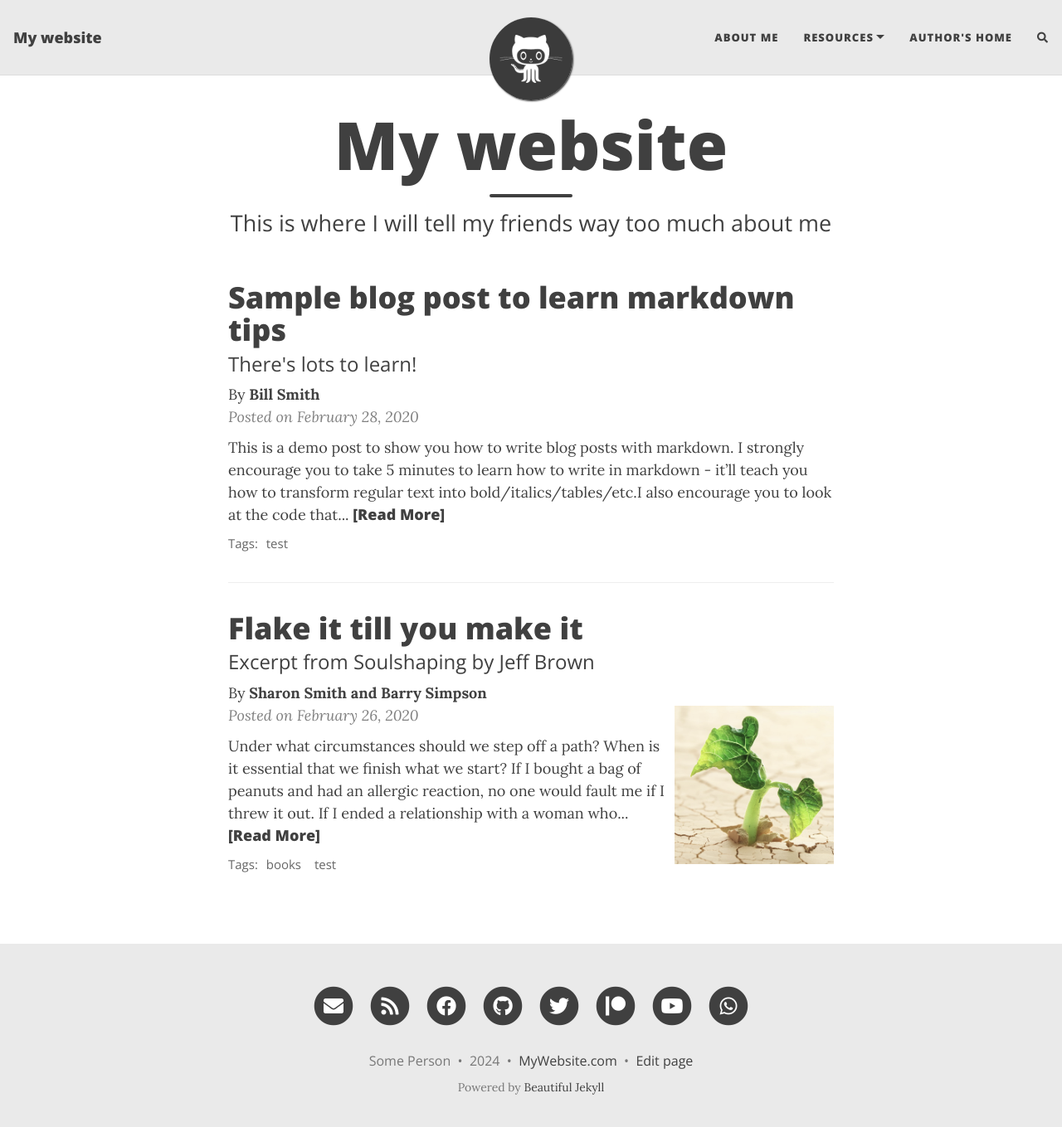
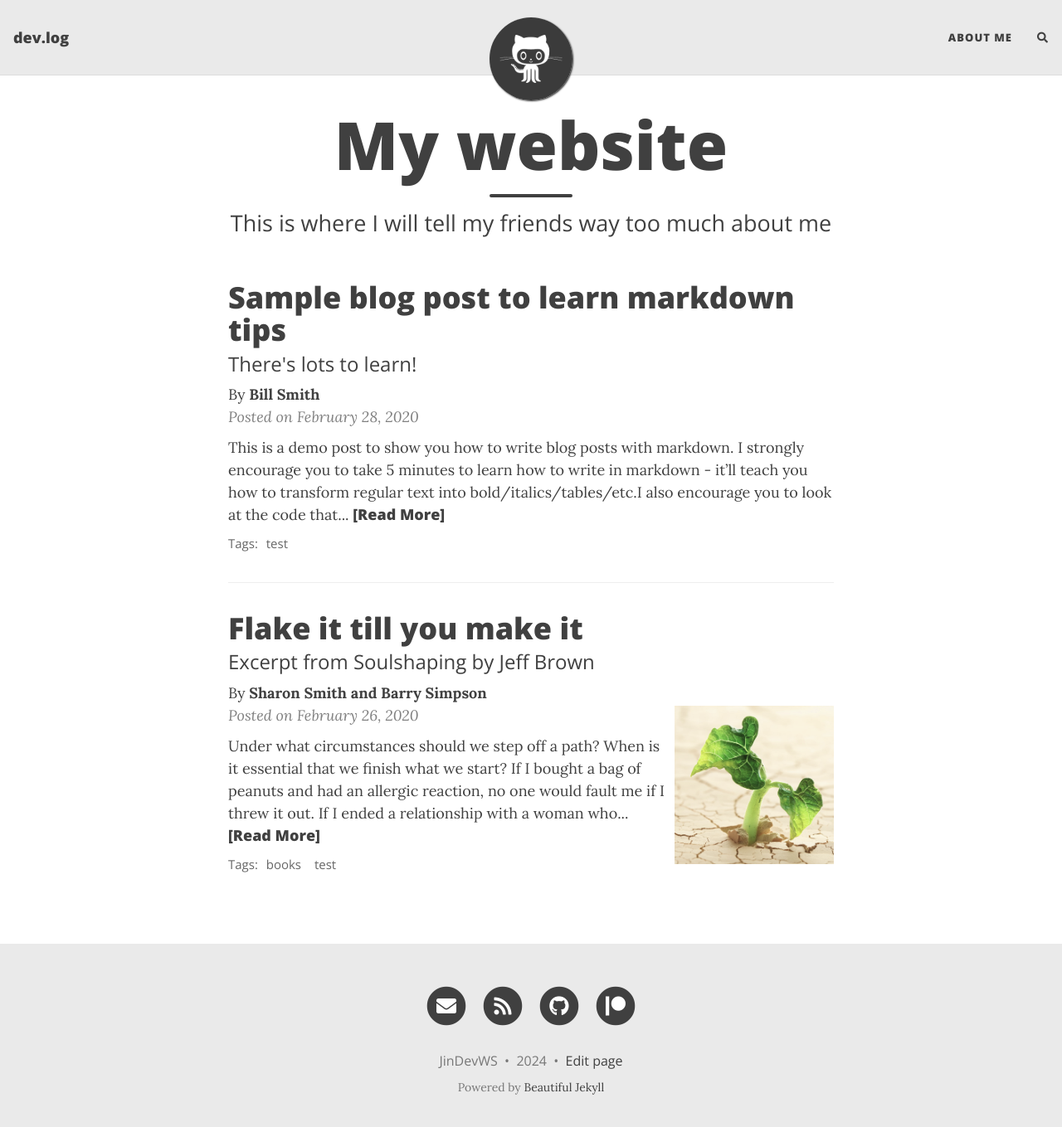
Before and after one commit to JinDevWS/JinDevWS.github.io, a Jekyll site: the page built from index.html, in a window 1280 px wide and 1372 px high. Shown: the top 1359 px of the window at 83% size. Built offline with Jekyll 4.4.1, drawn with Linux system fonts in a browser that asks for light colours; nearby versions of some CDN libraries; the list of posts is cut into pages by our own code; comment, search, counter and statistics services are not loaded; part of the change alters nothing that is shown.

Commit message:
Update _config.yml

```diff
--- a/_config.yml
+++ b/_config.yml
@@ -10,10 +10,10 @@
 ############################
 
 # Name of website
-title: My website
+title: dev.log
 
 # Your name to show in the footer
-author: Some Person
+author: JinDevWS
 
 ###############################################
 # --- List of links in the navigation bar --- #
@@ -21,10 +21,10 @@ author: Some Person
 
 navbar-links:
   About Me: "aboutme"
-  Resources:
-    - Beautiful Jekyll: "https://beautifuljekyll.com"
-    - Learn markdown: "https://www.markdowntutorial.com/"
-  Author's home: "https://deanattali.com"
+  # Resources:
+  #   - Beautiful Jekyll: "https://beautifuljekyll.com"
+  #   - Learn markdown: "https://www.markdowntutorial.com/"
+  # Author's home: "https://deanattali.com"
 
 ################
 # --- Logo --- #
@@ -52,12 +52,12 @@ round-avatar: true
 social-network-links:
   email: "someone@example.com"
   rss: true  # remove this line if you don't want to show an RSS link at the bottom
-  facebook: deanattali
-  github: daattali
-  twitter: daattali
+  # facebook: deanattali
+  github: JinDevWS
+  # twitter: daattali
   patreon: DeanAttali
-  youtube: "@daattali"
-  whatsapp: 15551212
+  # youtube: "@daattali"
+  # whatsapp: 15551212
 #  medium: yourname
 #  reddit: yourname
 #  linkedin: daattali
@@ -93,14 +93,14 @@ rss-description: This website is a virtual proof that I'm awesome
 
 # Select which social network share links to show in posts
 share-links-active:
-  twitter: true
-  facebook: true
-  linkedin: true
+  twitter: false
+  facebook: false
+  linkedin: false
   vk: false
 
 # How to display the link to your website in the footer
 # Remove this if you don't want a link in the footer
-url-pretty: "MyWebsite.com"
+# url-pretty: "MyWebsite.com"
 
 # Add the website title to the title of every page
 title-on-all-pages: true
@@ -258,7 +258,7 @@ date_format: "%B %-d, %Y"
 #################################################################################
 
 # Output options (more information on Jekyll's site)
-timezone: "America/Toronto"
+timezone: "Japan/Tokyo"
 markdown: kramdown
 highlighter: rouge
 permalink: /:year-:month-:day-:title/
```
